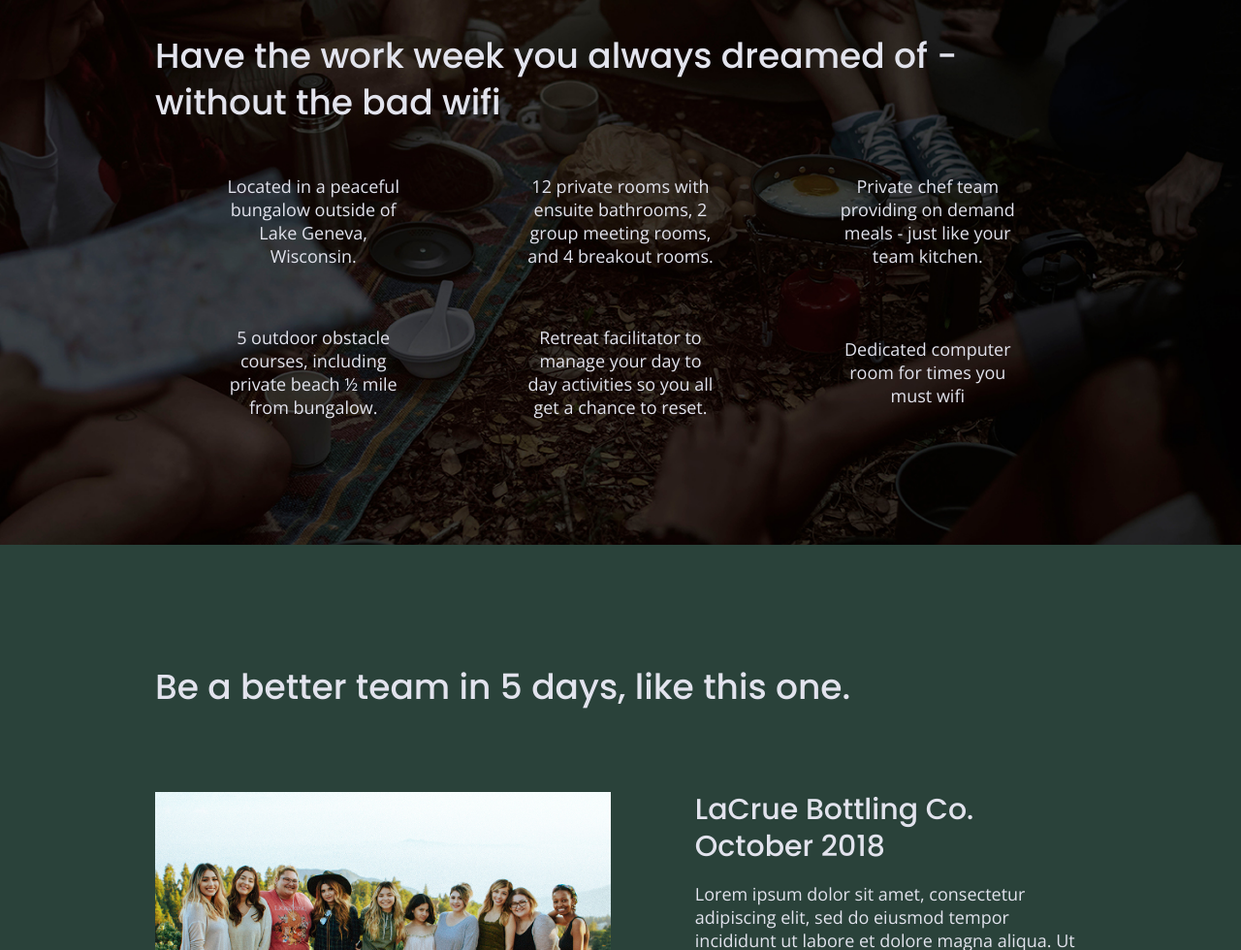
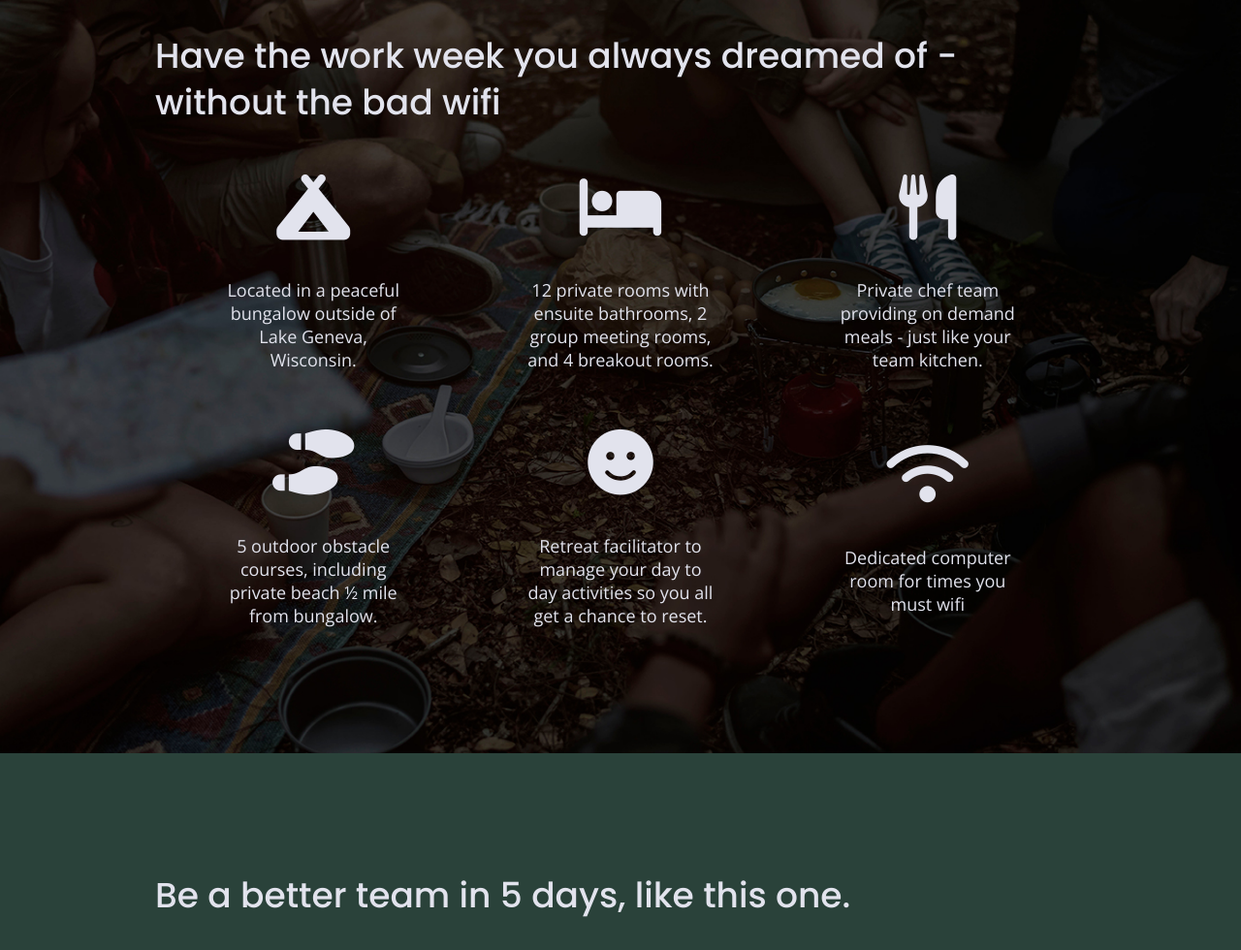
Before and after one commit to louiec635/unplugged-retreat, a website built with Parcel: page index.html in a window 1280 px wide. Shown: the part 1098-2078 px from the top of the page at 97% size. Built offline with nearby package versions, Linux system fonts and the light colour scheme.

Commit message:
Font awesome icons added to homepage

```diff
--- a/css/main.css
+++ b/css/main.css
@@ -323,6 +323,11 @@ textarea {
     justify-content: center;
     align-items: center;
     flex-flow: row wrap;
+  }
+
+  .features i {
+    font-size: 3.75em;
+    margin-bottom: 40px;
   }
 
   .features p {
--- a/index.html
+++ b/index.html
@@ -21,7 +21,8 @@
 
   <!--Google Fonts-->
   <link href="https://fonts.googleapis.com/css?family=Open+Sans:400,700|Poppins:500,700" rel="stylesheet">
-
+  <!--Font Awesome-->
+  <script src="https://kit.fontawesome.com/9ede288112.js" crossorigin="anonymous"></script>
   <meta name="theme-color" content="#fafafa">
 </head>
 
@@ -73,32 +74,44 @@
         <h2>Have the work week you always dreamed of - without the bad wifi</h2>
         <div class="features-items">
           <article>
-            <p class="fontawesome-icon"></p>
+            <p class="fontawesome-icon">
+              <i class="fas fa-campground"></i>
+            </p>
             <p class="features-item-description">Located in a peaceful bungalow outside of Lake Geneva, Wisconsin.</p>
           </article>
 
           <article>
-            <p class="fontawesome-icon"></p>
+            <p class="fontawesome-icon">
+              <i class="fas fa-bed"></i>
+            </p>
             <p class="features-item-description">12 private rooms with ensuite bathrooms, 2 group meeting rooms, and 4 breakout rooms.</p>
           </article>
 
           <article>
-            <p class="fontawesome-icon"></p>
+            <p class="fontawesome-icon">
+              <i class="fas fa-utensils"></i>
+            </p>
             <p class="features-item-description">Private chef team providing on demand meals - just like your team kitchen.</p>
           </article>
 
           <article>
-            <p class="fontawesome-icon"></p>
+            <p class="fontawesome-icon">
+              <i class="fas fa-shoe-prints"></i>
+            </p>
             <p class="features-item-description">5 outdoor obstacle courses, including private beach ½ mile from bungalow.</p>
           </article>
 
           <article>
-            <p class="fontawesome-icon"></p>
+            <p class="fontawesome-icon">
+              <i class="fas fa-smile"></i>
+            </p>
             <p class="features-item-description">Retreat facilitator to manage your day to day activities so you all get a chance to reset.</p>
           </article>
 
           <article>
-            <p class="fontawesome-icon"></p>
+            <p class="fontawesome-icon">
+              <i class="fas fa-wifi"></i>
+            </p>
             <p class="features-item-description">Dedicated computer room for times you must wifi</p>
           </article>
         </div>
```
Also changed, not shown: about/index.html (+2 -1 lines), faq/index.html (+2 -1 lines).
